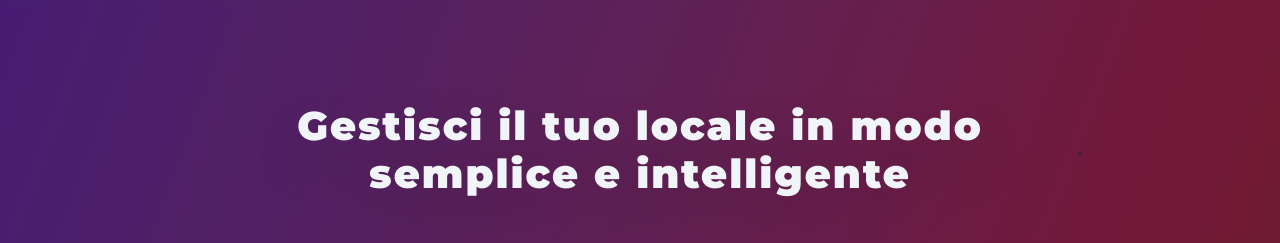
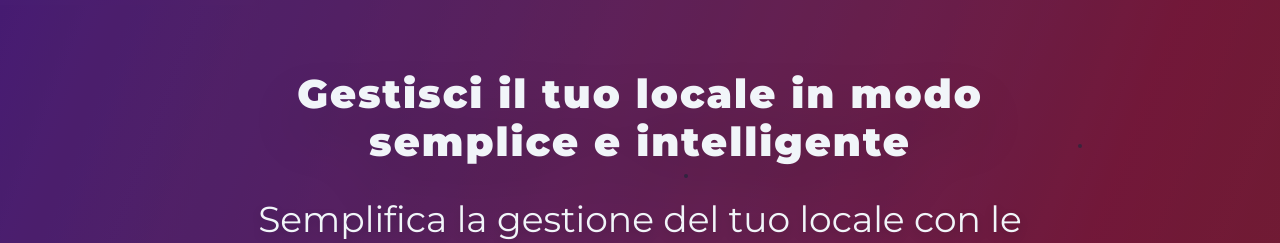
Before and after one commit to Miguelll86/tablego, a Next.js app: page / in a window 1280 px wide. Shown: the part 250-493 px from the top of the page. Built offline with nearby package versions, Linux system fonts and the light colour scheme; no server answers.

Commit message:
Reduce spacing between header and hero section for more compact design

```diff
--- a/app/page.tsx
+++ b/app/page.tsx
@@ -95,11 +95,11 @@ export default function HomePage() {
       </header>
 
       {/* Hero Section - Design Minimale */}
-      <section className="relative z-10 px-4 py-20 text-center">
+      <section className="relative z-10 px-4 py-12 text-center">
         <div className="max-w-4xl mx-auto">
           <div className={`transition-all duration-1000 ${isVisible ? 'opacity-100 translate-y-0' : 'opacity-0 translate-y-10'}`}>
 
-            <h1 className="text-12xl md:text-18xl font-black text-white mb-8 leading-tight tracking-wide drop-shadow-2xl">
+            <h1 className="text-12xl md:text-18xl font-black text-white mb-6 leading-tight tracking-wide drop-shadow-2xl">
               Gestisci il tuo locale in modo semplice e intelligente
             </h1>
 
```
